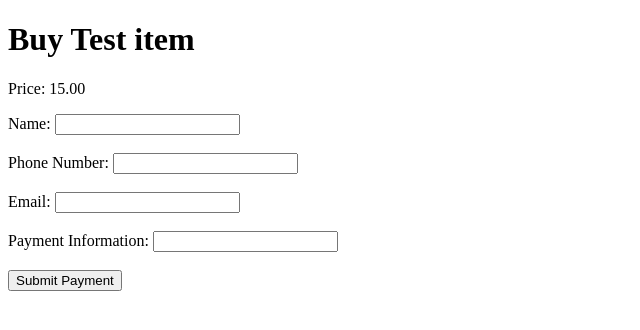
After one commit to btfuhrma/CIS566-Market, a Django app: page /Item/buy/1/ in a window 1280 px wide. The commit adds this page. Shown: the top 330 px of the page, without its empty margins (0-640 px from the left). Run offline with Django 5.2, Linux system fonts and the light colour scheme; data comes from the database, SQL or seed files in the repository; both versions use the stored data as it was after the commit.

Commit message:
I created a buy button after the user searches the test item, and then after that is clicked the user is asked to fill out their name, email, number and payment information, once the user is finished, they can now click on submit, and once they click on that, it will show them a confirmation page, that their purchase was successfully submitted. Before the user purchases anything they will see in the main home page, no purchases have been made yet.  When the user purchases an item, the confirmation page that I made will give them a link back to the home page. Then when the user goes back to the home page, they can see their purchase history, and this will be specific to each user: which item, and what date it was purchased for that specific user. I also added a delete purchase button which will delete the purchase permanently from that specific users history.

```diff
--- a/Market/Item/models.py
+++ b/Market/Item/models.py
@@ -20,11 +20,10 @@ class Item(models.Model):
     addedDate = models.DateTimeField(auto_now_add=True)
     is_sold = models.BooleanField(default=False)
 
-# Instead of factory method, changed to builder pattern as I looked it up and its easier and more applicable
 class ItemBuilder:
 
     def __init__(self):
-        # Setting default values for the builder pattern
+
         title = 'Title'
         description = 'Item Description'
         price = 0
@@ -71,3 +70,32 @@ class ItemBuilder:
             is_sold=self.is_sold,
             image=self.image,
         )
+
+    from django.db import models
+from django.contrib.auth.models import User
+
+from django.conf import settings
+from django.db import models
+
+class Purchase(models.Model):
+    item = models.ForeignKey(Item, on_delete=models.CASCADE)
+    user = models.ForeignKey(settings.AUTH_USER_MODEL, on_delete=models.CASCADE)
+    name = models.CharField(max_length=100)
+    number = models.CharField(max_length=15)
+    email = models.EmailField()
+    payment_info = models.CharField(max_length=100)
+    created_at = models.DateTimeField(auto_now_add=True)
+
+    def __str__(self):
+        return f"{self.user.username} - {self.item.title}"
+
+from django.db import models
+from django.conf import settings
+
+class Cart(models.Model):
+    user = models.ForeignKey(settings.AUTH_USER_MODEL, on_delete=models.CASCADE)
+    item = models.ForeignKey('Item', on_delete=models.CASCADE)
+    added_at = models.DateTimeField(auto_now_add=True)
+
+    def __str__(self):
+        return f"{self.user.username} - {self.item.title}"
--- a/Market/Item/urls.py
+++ b/Market/Item/urls.py
@@ -8,4 +8,10 @@ urlpatterns = [
     path("createItem", views.createItem, name="createItem"),
     path("create", views.create, name="create"),
     path('item/<int:id>/', views.showItem, name='showItem'),
+    path('buy/<int:item_id>/', views.buy, name='buy'),
+     path('delete_purchase/<int:purchase_id>/', views.delete_purchase, name='delete_purchase'),
+
+
+
+
 ]
--- a/Market/Item/views.py
+++ b/Market/Item/views.py
@@ -7,8 +7,14 @@ from django.contrib.auth.decorators import login_required
 from django.shortcuts import render, get_object_or_404
 # Create your views here.
 
+from .models import Item, Purchase, Cart
+
 def index(request):
-    return render(request, "Item/index.html")
+    purchases = Purchase.objects.filter(user=request.user)
+    cart_items = Cart.objects.filter(user=request.user)  # Retrieve items in the cart for the user
+    return render(request, "Item/index.html", {'purchases': purchases, 'cart_items': cart_items})
+
+
 
 def search(request):
     if request.method == "GET":
@@ -46,3 +52,39 @@ def create(request):
 def showItem(request, id):
     item = get_object_or_404(Item, id=id)
     return render(request, 'Item/showItem.html', {'item': item})
+
+from django.shortcuts import render, get_object_or_404, redirect
+from .models import Item, Purchase
+
+def buy(request, item_id):
+    item = get_object_or_404(Item, id=item_id)
+
+    if request.method == 'POST':
+        # Get form data
+        name = request.POST.get('name')
+        number = request.POST.get('number')
+        email = request.POST.get('email')
+        payment_info = request.POST.get('payment_info')
+
+        # Save the purchase
+        purchase = Purchase.objects.create(
+            item=item,
+            user=request.user,
+            name=name,
+            number=number,
+            email=email,
+            payment_info=payment_info
+        )
+
+        # Redirect to confirmation page
+        return render(request, 'Item/confirmation.html', {'item': item, 'name': name})
+
+    return render(request, 'Item/buy.html', {'item': item})
+
+from django.shortcuts import render, get_object_or_404, redirect
+from .models import Item, Purchase
+
+def delete_purchase(request, purchase_id):
+    purchase = get_object_or_404(Purchase, id=purchase_id, user=request.user)
+    purchase.delete()
+    return redirect('index')
--- /dev/null
+++ b/Market/templates/Item/buy.html
@@ -0,0 +1,36 @@
+<!DOCTYPE html>
+<html lang="en">
+<head>
+    <meta charset="UTF-8">
+    <meta name="viewport" content="width=device-width, initial-scale=1.0">
+    <title>Buy {{ item.title }}</title>
+</head>
+<body>
+    <h1>Buy {{ item.title }}</h1>
+
+    <p>Price: {{ item.price }}</p>
+
+    <form method="post">
+        {% csrf_token %}
+
+
+        <label for="name">Name:</label>
+        <input type="text" id="name" name="name" required><br><br>
+
+
+        <label for="number">Phone Number:</label>
+        <input type="tel" id="number" name="number" required pattern="[0-9]{10}" title="Please enter a 10-digit phone number"><br><br>
+
+
+        <label for="email">Email:</label>
+        <input type="email" id="email" name="email" required><br><br>
+
+
+        <label for="payment_info">Payment Information:</label>
+        <input type="text" id="payment_info" name="payment_info" required><br><br>
+
+
+        <button type="submit">Submit Payment</button>
+    </form>
+</body>
+</html>
```
Also changed, not shown: Market/templates/Item/confirmation.html (added, +13 -0 lines), Market/templates/Item/index.html (+22 -3 lines), Market/templates/Item/search.html (+9 -0 lines), Market/Item/migrations/0003_purchase.py (added), Market/Item/migrations/0004_cart.py (added), Market/db.sqlite3.
